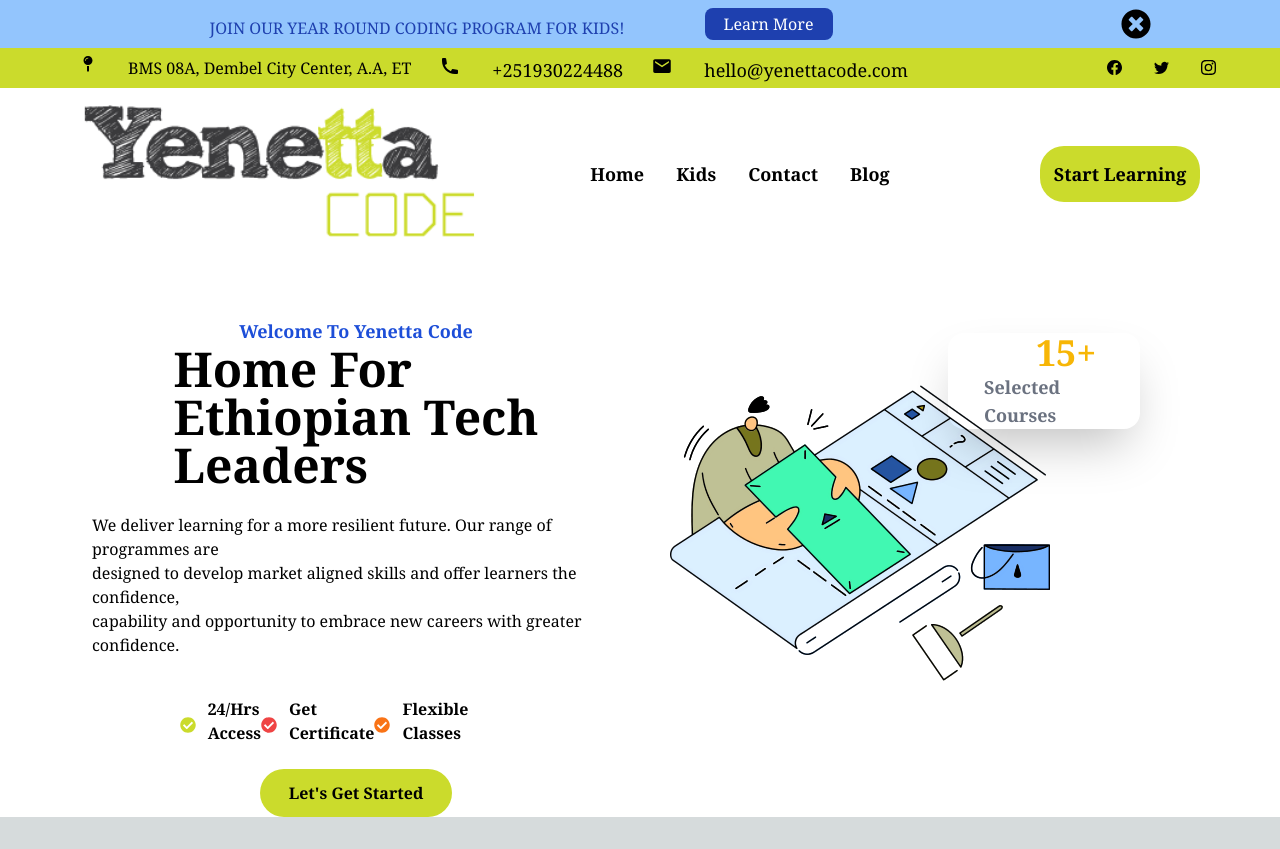
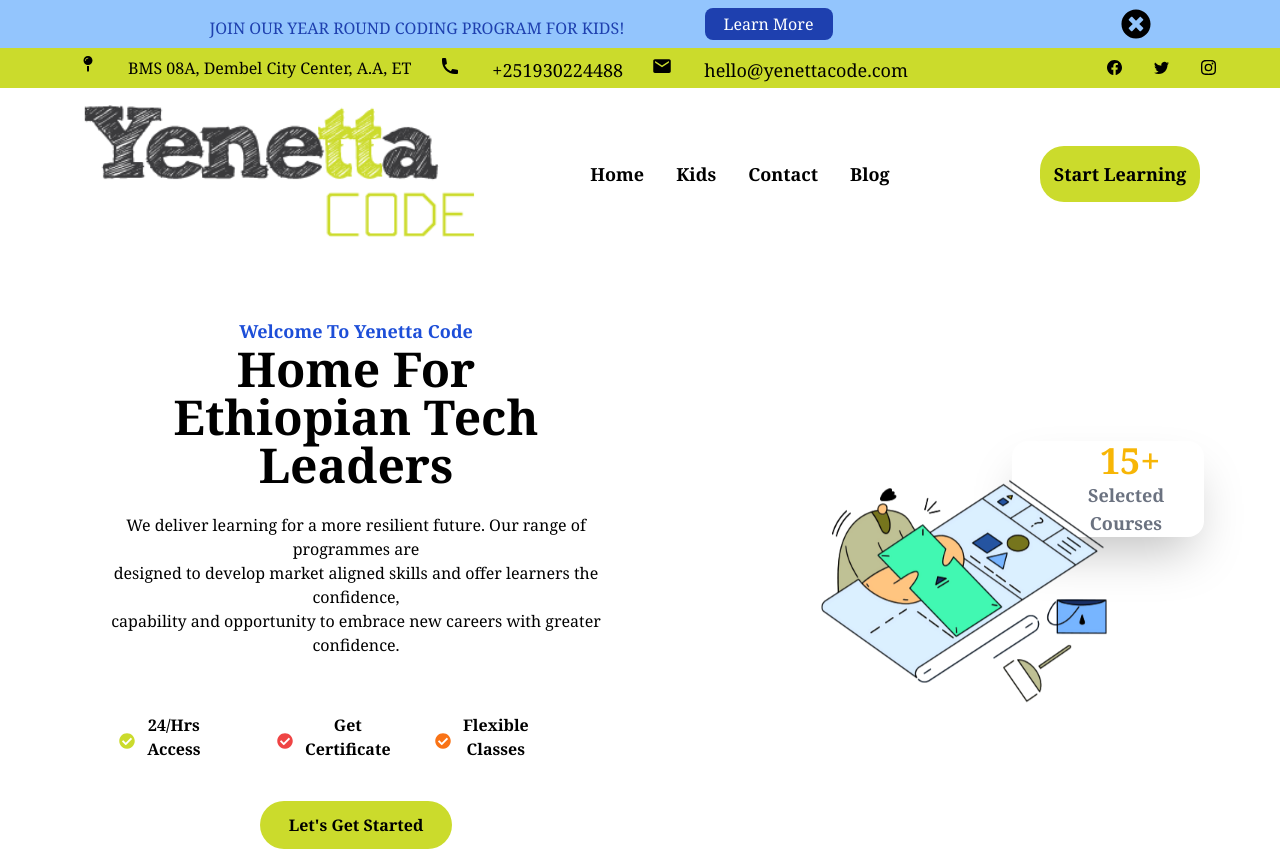
Before and after one commit to haileamlakwalelige/Yenetta-Code-Site-Clone-in-Next-js, a Next.js app: page /home/Homes in a window 1280 px wide. Before the commit the page ends 817 px from the top, so only its background shows below. Built offline with nearby package versions, Linux system fonts and the light colour scheme.

Commit message:
updating all components

```diff
--- a/pages/address/Address.js
+++ b/pages/address/Address.js
@@ -5,7 +5,7 @@
 
 const Address =()=>{
     return(
-        <div className="flex justify-between  bg-[#CBDB2C] font-serif h-10">
+        <div className="flex justify-between  bg-[#CBDB2C] font-serif lg:h-10">
             <div className=" flex justify-between mt-2 text-black text-md">
             <FaMapPin className='ml-20   mr-8 font-bold'/>
                 <h1>BMS 08A, Dembel City Center, A.A, ET</h1>
--- a/pages/home/Homes.js
+++ b/pages/home/Homes.js
@@ -38,16 +38,16 @@
       return () => window.removeEventListener("scroll", handleScroll);
     }, [countUpStarted]);
     return(
-        <div className="grid bg-white px-3 font-serif lg:grid-cols-2 gap-10 text-black mr-0">
-            <div className="lg:pl-20 flex flex-col items-center pt-20" data-aos="fade-up">
+        <div className="grid bg-white px-3 font-serif lg:grid-cols-2 gap-10 justify-center items-center text-center text-black mr-0 overflow-x-hidden">
+            <div className="lg:pl-20 flex flex-col justify-center items-center pt-20 overflow-x-hidden" data-aos="fade-up">
                 <h1 className="text-blue-700 font-bold text-lg">Welcome To Yenetta Code</h1>
-                <h1 className=" font-bold text-5xl">Home For<br /> Ethiopian Tech <br /> Leaders</h1>
-                <p className="font-serif mt-6">We deliver learning for a more resilient future.
+                <h1 className="justify-center font-bold text-5xl text-center">Home For<br /> Ethiopian Tech <br /> Leaders</h1>
+                <p className="font-serif mt-6 text-center justify-center items-center">We deliver learning for a more resilient future.
                 Our range of programmes are<br /> designed to develop market
                  aligned skills and offer learners the confidence, <br />
                 capability and opportunity to embrace new careers with greater confidence.</p>
-                <div className="flex justify-between pt-10 pb-6">
-                    <div className="flex font-bold font-serif">
+                <div className="justify-center items-center md:grid grid-cols-3 pt-10 pb-6 overflow-x-hidden">
+                    <div className="flex font-bold font-serif py-4">
                         <div className="pr-3">
                             <FaCheckCircle className='text-[#CBDB2C] mt-5'/>
                         </div>
@@ -56,7 +56,7 @@
                             <h1>Access</h1>
                         </div>
                     </div>
-                    <div className="flex font-bold font-serif">
+                    <div className="flex font-bold font-serif py-4">
                     <div className="pr-3">
                     <FaCheckCircle className='text-red-500 mt-5' />
                     </div>
@@ -65,7 +65,7 @@
                             <h1>Certificate</h1>
                         </div>
                     </div>
-                    <div className="flex font-bold font-serif pr-16">
+                    <div className="flex font-bold font-serif pr-16 py-4">
                     <div className="pr-3">
                     <FaCheckCircle className='text-orange-500 mt-5'/>
                     </div>
@@ -79,9 +79,9 @@
                     <button className="font-serif font-bold h-12 w-48 rounded-3xl bg-[#cbdb2c]">Let's Get Started</button>
                 </div>
             </div>
-            <div>
+            <div className="overflow-x-hidden justify-center items-center flex-col flex">
                 <div className='shadow-2xl w-48 ml-72 rounded-2xl pl-6 mt-24' data-aos="fade-left">
-                    <h1 className=" flex font-bold text-4xl ml-16 text-[#f7b606]">{countUpStarted ? (
+                    <h1 className=" flex font-bold text-4xl ml-16 text-[#f7b606] z-10">{countUpStarted ? (
         <animated.span>{countUpProps.count.interpolate(Math.floor)}</animated.span>
       ) : (
         <span>0</span>
@@ -92,7 +92,7 @@
                 src={black}
                 alt="Yenetta Code"
                 width={400}
-                height={400}  className="-mt-24 overflow-x-hidden"/>
+                height={400}  className="-mt-24 overflow-x-hidden z-30 h-[300px] w-[300px] "/>
                 {/* <img src="https://yenettacode.com/wp-content/uploads/2022/05/Yenetta-Code-Home-4.png" alt="Yenettacode.com" /> */}
             </div>
         </div>
--- a/pages/home/Learn.js
+++ b/pages/home/Learn.js
@@ -4,14 +4,14 @@
 
 const Learn =()=>{
     return(
-        <div className=" bg-white lg:h-[100vh] py-10 flex justify-center text-black font-serif pt-32 ">
-        <div className="bg-[#cbcb2c] grid lg:grid-cols-2 gap-10 mt-32 mb-20 pb-20 h-[40vh] px-40">
+        <div className=" bg-white lg:h-[100vh] py-10 flex justify-center text-black font-serif pt-20 lg:pt-32 ">
+        <div className="bg-[#cbcb2c] grid lg:grid-cols-2 gap-10 mt-32 mb-20 pb-20 h-full lg:h-[40vh] items-center overflow-y-none lg:px-40 overflow-x-hidden">
             <div className='pb-20'>
                 <Image
                 src={girl}
                 alt="Yenetta Code Girl"
                 width={400}
-                height={800} className='-mt-32'/>
+                height={800} className='lg:-mt-32 pt-4'/>
             </div>
             <div className='text-center'>
                 <h1 className='font-bold text-4xl font-serif pt-6'>Learn Tech Skills Online<br/>With Us!</h1>
--- a/pages/home/Student.js
+++ b/pages/home/Student.js
@@ -13,8 +13,8 @@
         AOS.init({duration:1000});},[]);
     return(
         <div className="bg-white text-black font-serif">
-        <div className='grid grid-cols-2 gap-40 px-20 pb-10'>
-            <div className='border-2 rounded-3xl border-gray-300 w-fit'>
+        <div className='grid lg:grid-cols-2 gap-40 items-center justify-center text-center  lg:px-20 pb-10'>
+            <div className='border-2 rounded-3xl flex flex-col items-center border-gray-300 lg:w-fit overflow-x-hidden'>
                 <Image
                 src={kid}
                 alt="Kid Who Can Code"
@@ -33,12 +33,12 @@
                 <p className='pl-16 pt-2'>If we want to set our children up for<br/>
                  academic success, every child should<br/>
                  learn to code. Coding for kids…</p>
-                <div className='flex font-bold text-white rounded-full ml-20 bg-[#cbcb2c] mt-6 h-16 w-40 px-4 mb-10'>
+                <div className='flex font-bold text-white justify-center rounded-full ml-20 bg-[#cbcb2c] mt-6 h-16 w-40 px-4 mb-10'>
                     <button>Read More</button>
                     <BsArrowRight className="ml-2 mt-6"/>
                 </div>
             </div>
-            <div className="pt-20" data-aos="slide-up">
+            <div className="lg:pt-20 pt-4" data-aos="slide-up">
                 <h1 className="font-bold text-xl text-blue-700 mb-6">Techie Talker</h1>
                 <h1 className="font-bold text-3xl py-3">Read Our Latest <br/> Blog</h1>
                 <p className="my-4">Techie Talker is a blog dedicated to help you<br/>
@@ -47,7 +47,7 @@
                    share tech news and discuss the “latest”<br/>
                     Javascript framework so that you can stay<br/>
                      ahead of the curve.</p>
-                     <div className='flex font-bold text-black rounded-full ml-20 bg-[#cbcb2c] mt-16 h-16 w-40 px-4 mb-10'>
+                     <div className='flex font-bold justify-center text-black rounded-full ml-20 bg-[#cbcb2c] mt-16 h-16 w-40 px-4 mb-10'>
                         <button className='pl-3'>View All</button>
                         <BsArrowRight className="ml-2 mt-6"/>
                      </div>
--- a/pages/home/Subscribe.js
+++ b/pages/home/Subscribe.js
@@ -7,17 +7,17 @@
     useEffect(()=>{
         AOS.init({duration:1000});},[]);
     return(
-        <div className="font-serif text-black bg-white justify-center text-center h-[100vh]">
+        <div className="font-serif text-black bg-white justify-center text-center py-10 h-full lg:h-[100vh] overflow-x-hidden">
             <h1 className="text-center text-blue-700 pt-6">NEWSLETTER</h1>
             <RxDividerHorizontal size={40} className="justify-center text-center items-center ml-[650px]"/>
             <h1 className="font-bold text-5xl py-4 tracking-tighter" data-aos="fade-up">S U B S C R I B E</h1>
             <p className="py-6">Sign up here to get the latest news, updates and special offers.</p>
-            <div className="grid grid-cols-3 gap-0 rounded-full border-4 justify-center w-[400px] ml-[500px] px-2 placeholder:pl-2 overflow-hidden mb-10">
+            <div className=" grid md:grid-cols-3 gap-0 md:rounded-full md:border-4 justify-center items-center w-[400px] lg:ml-[500px] px-2 placeholder:pl-2 overflow-hidden mb-10">
                 <input
                 type="email"
                 placeholder='your email'
-                className="h-16 placeholder:pl-10   border-r-4 col-span-2" />
-                <button className="bg-[#2cabcb] w-full text-white font-bold">Sign Up</button>
+                className="h-16 outline-none placeholder:pl-2 lg:placeholder:pl-10 my-3 lg:my-0 justify-center lg:justify-start border-2 lg:border-none border-green-500  lg:items-start items-center  lg:border-r-4 lg:col-span-2 lg:text-start text-center rounded-3xl" />
+                <button className=" border-2 lg:border-l-2 h-full border-green-500 focus:outline-none font-bold md:bg-[#2cabcb] w-full text-gray-500 md:text-white px-3 py-3 lg:px-0 lg:py-0 rounded-3xl lg:rounded-none my-3 lg:my-0 justify-center items-center lg:justify-start lg:items-start ">Sign Up</button>
             </div>
             <RxDividerHorizontal size={40} className="justify-center text-center items-center -pt-6 ml-[650px] mb-[-200px]"/>
         </div>
```
Also changed, not shown: pages/home/Programs.js (+7 -7 lines).
